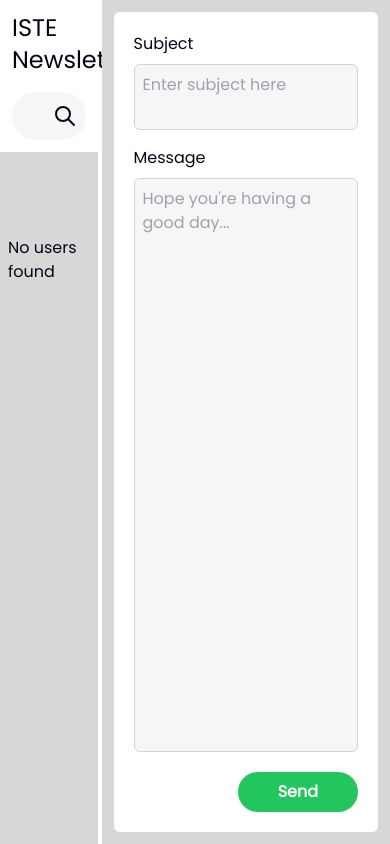
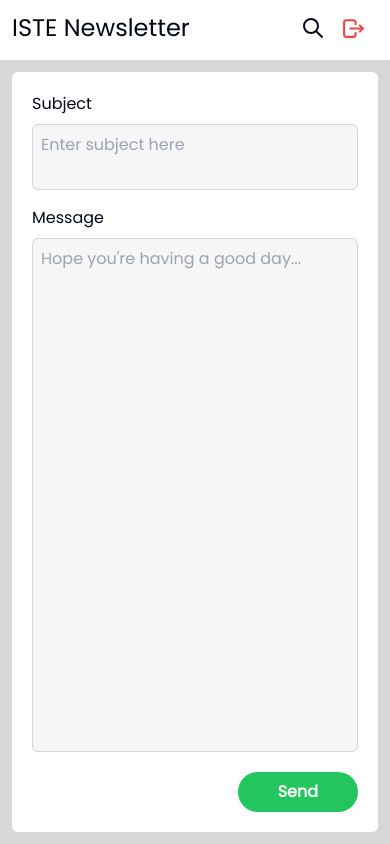
Before and after one commit to ISTERIT/ISTESC-RIT-website, a Next.js app: page /newsletter in a window 390 px wide. Built offline with nearby package versions, Linux system fonts and the light colour scheme; no server answers; the database is empty.

Commit message:
feat: responsive

```diff
--- a/src/app/(admin)/components/LeftSide.tsx
+++ b/src/app/(admin)/components/LeftSide.tsx
@@ -7,7 +7,7 @@
 import UsersList from "@/app/(admin)/components/UsersList";
 import {useRouter} from "next/navigation";
 
-let delete_cookie = function(name: string) {
+let delete_cookie = function (name: string) {
     document.cookie = name + '=;expires=Thu, 01 Jan 1970 00:00:01 GMT;';
 };
 
@@ -16,6 +16,7 @@
     const [users, setUsers] = useState<IUser[]>([]);
     const [search, setSearch] = useState('');
     const [isLoading, setIsLoading] = useState(true);
+    const [isSearchVisible, setIsSearchVisible] = useState(false);
 
     useEffect(() => {
         setIsLoading(true);
@@ -23,18 +24,45 @@
             setUsers(data);
             setIsLoading(false);
         });
+
+        const resizeHandler = () => {
+            setIsSearchVisible(window.innerWidth > 640);
+        }
+
+        window.addEventListener('resize', resizeHandler);
+
+        return () => {
+            window.removeEventListener('resize', resizeHandler);
+        }
     }, []);
 
-    return <aside className="flex flex-col w-[25%] h-full bg-admin_bg">
+    return <aside
+        className="flex flex-col w-[25%] h-full bg-admin_bg min-w-[300px] max-w-[400px] max-sm:w-full max-sm:max-w-full max-sm:h-fit">
         <div className="bg-white p-3">
-            <div className="mb-4 flex justify-between items-center pr-3">
+            <div className="mb-4 flex justify-between items-center pr-3 max-sm:mb-0">
                 <h1 className="text-2xl">ISTE Newsletter</h1>
-                <button className="text-red-500" onClick={() => {
+                <div className="flex items-center h-full gap-4">
+                    <button
+                        className="sm:hidden hover:scale-105"
+                        onClick={() => {
+                            setIsSearchVisible(!isSearchVisible);
+                        }}
+                    >
+                        {isSearchVisible ? <IconX/> : <IconSearch/>}
+                    </button>
+                    <button
+                        className="text-red-500"
+                        onClick={() => {
                             delete_cookie('token');
                             router.push("/login");
-                }}><IconLogout size={25}/></button>
+                        }}
+                    >
+                        <IconLogout size={25}/>
+                    </button>
                 </div>
-            <form className="w-full flex">
+            </div>
+            {isSearchVisible &&
+                <form className="w-full flex max-sm:mt-4">
                     <input type="text" placeholder="Search"
                            className="w-[calc(100%-50px)] px-4 py-3 bg-[#f6f6f6] rounded-l-full placeholder:text-gray-400 focus:outline-0"
                            onChange={(e) => {
@@ -50,8 +78,10 @@
                         {search ? <IconX/> : <IconSearch/>}
                     </button>
                 </form>
+            }
         </div>
-        <div className="w-full flex-1 bg-opacity-50 overflow-y-scroll p-2 space-y-1">
+        {isSearchVisible &&
+            <div className="w-full flex-1 bg-opacity-50 overflow-y-scroll p-2 space-y-1 max-sm:fixed max-sm:top-[120px] max-sm:h-[calc(100%-120px)] max-sm:bg-[#f6f6f6]">
                 {
                     isLoading ?
                         <div className="flex items-center justify-center h-[200px]">
@@ -65,5 +95,6 @@
                             <UsersList users={users} filter={search} setUsers={setUsers}/>
                 }
             </div>
+        }
     </aside>
 }
--- a/src/app/(admin)/components/RightSide.tsx
+++ b/src/app/(admin)/components/RightSide.tsx
@@ -49,7 +49,7 @@
     let [subject, setSubject] = useState('');
     let [message, setMessage] = useState('');
 
-    return <section className="bg-admin_bg w-[calc(100%-25%)] p-3 overflow-hidden">
+    return <section className="bg-admin_bg w-[calc(100%-25%)] p-3 overflow-hidden max-sm:w-full max-sm:flex-1">
         <form className="rounded-md bg-white w-full h-full p-5 flex flex-col justify-between gap-5">
             <div className="flex flex-col flex-1">
                 <label htmlFor="subject">Subject</label>
--- a/src/app/(admin)/login/page.tsx
+++ b/src/app/(admin)/login/page.tsx
@@ -9,7 +9,7 @@
     let [email, setEmail] = useState("");
     let [password, setPassword] = useState("");
 
-    return <main className={`${poppins.className} w-full h-full flex items-center justify-center`}>
+    return <main className={`${poppins.className} w-full h-full flex items-center justify-center p-5`}>
         <div className="bg-white p-5 flex flex-col border-2 rounded-lg relative">
             <h1 className="text-3xl mb-2">Newsletter Login</h1>
             <p className="mb-10 text-[14px] text-opacity-60 text-black">Login to use the ISTE newsletter admin page</p>
--- a/src/app/(admin)/newsletter/page.tsx
+++ b/src/app/(admin)/newsletter/page.tsx
@@ -4,7 +4,7 @@
 
 export default async function Home() {
     return (
-        <main className="flex gap-1 size-full overflow-hidden">
+        <main className="flex gap-1 size-full overflow-hidden max-sm:flex-col">
             <LeftSide/>
             <RightSide/>
         </main>
```
Lines whose indentation alone changed are shown as unchanged.
